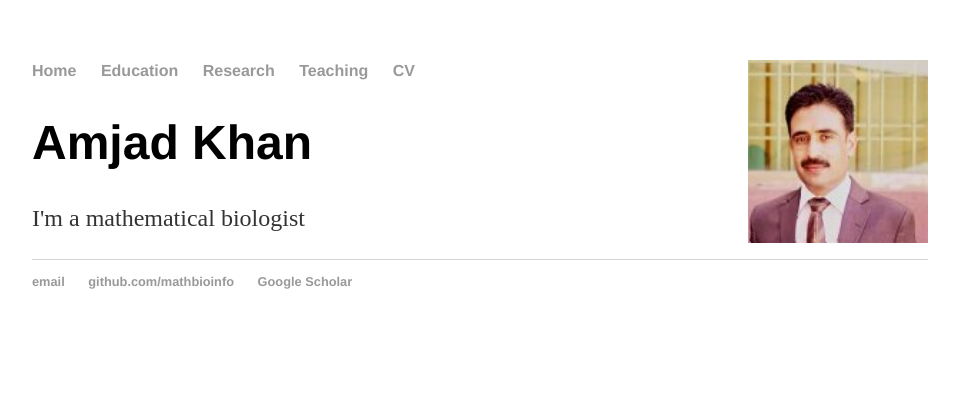
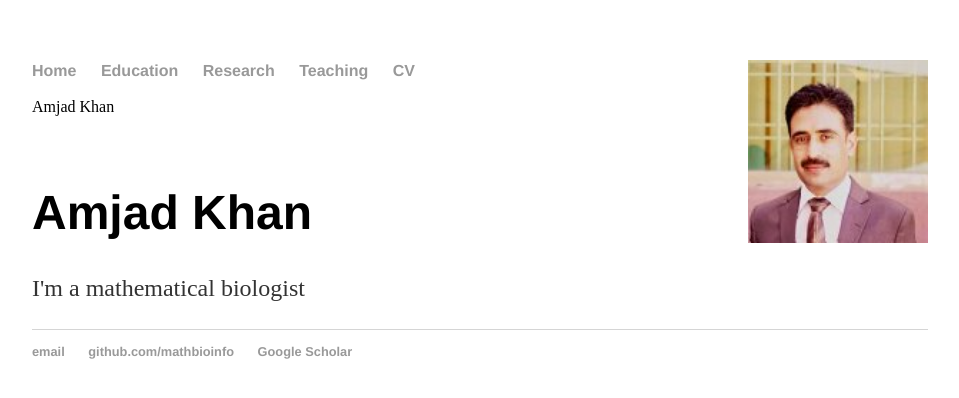
Before and after one commit to MathBioInfo/amjadkhan, a Jekyll site: the page index.html, which Jekyll copies as it is, in a window 1280 px wide. Shown: the top 398 px of the page, without its empty margins (160-1119 px from the left). Built offline with Jekyll 4.4.1, drawn with Linux system fonts in a browser that asks for light colours.

Commit message:
Update index.html

```diff
--- a/index.html
+++ b/index.html
@@ -18,6 +18,7 @@
 		</nav>
 		<div class="container">
     		<div class="blurb">
+			<span id="wsite-title">Amjad Khan<font color="white" size="1"><br /><br />Amjad Khan</font></span>
         		<h1>Amjad Khan</h1>
 			<p>I'm a mathematical biologist</a></p>
     		</div><!-- /.blurb -->
```
